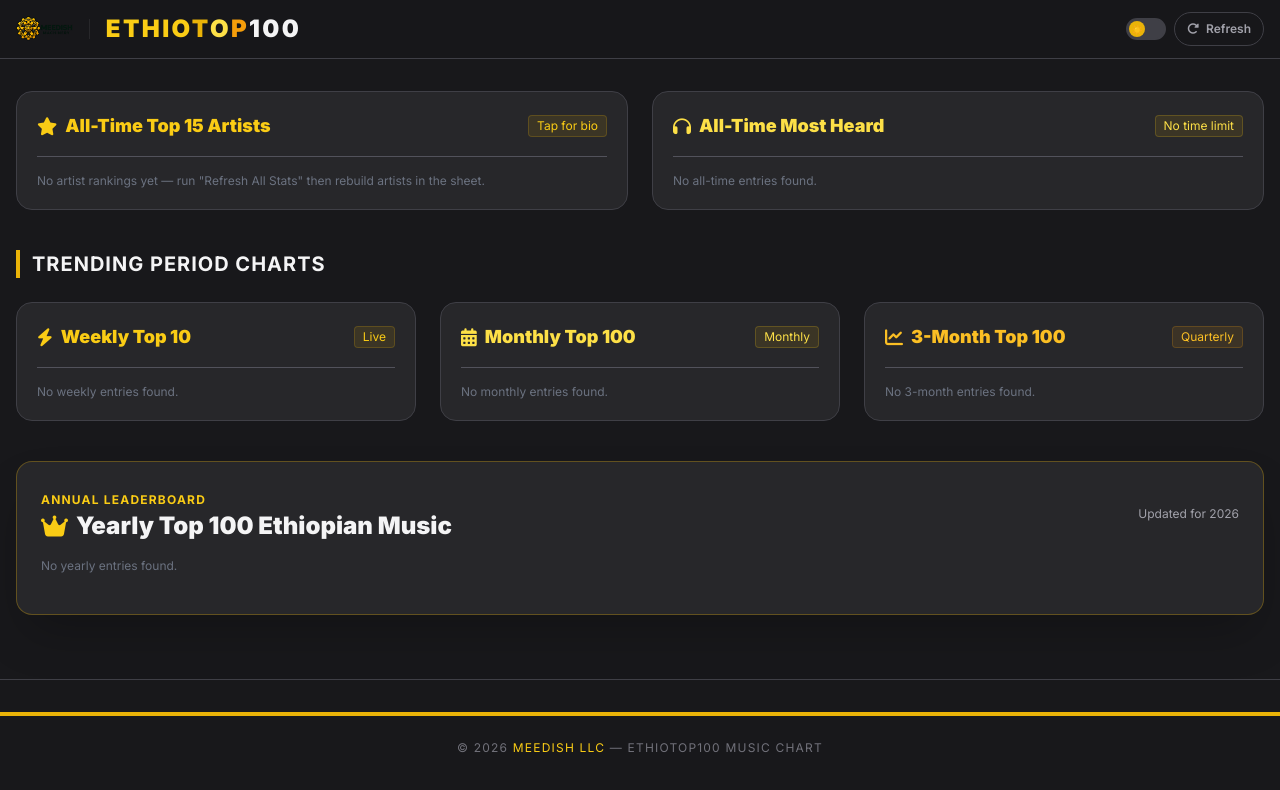
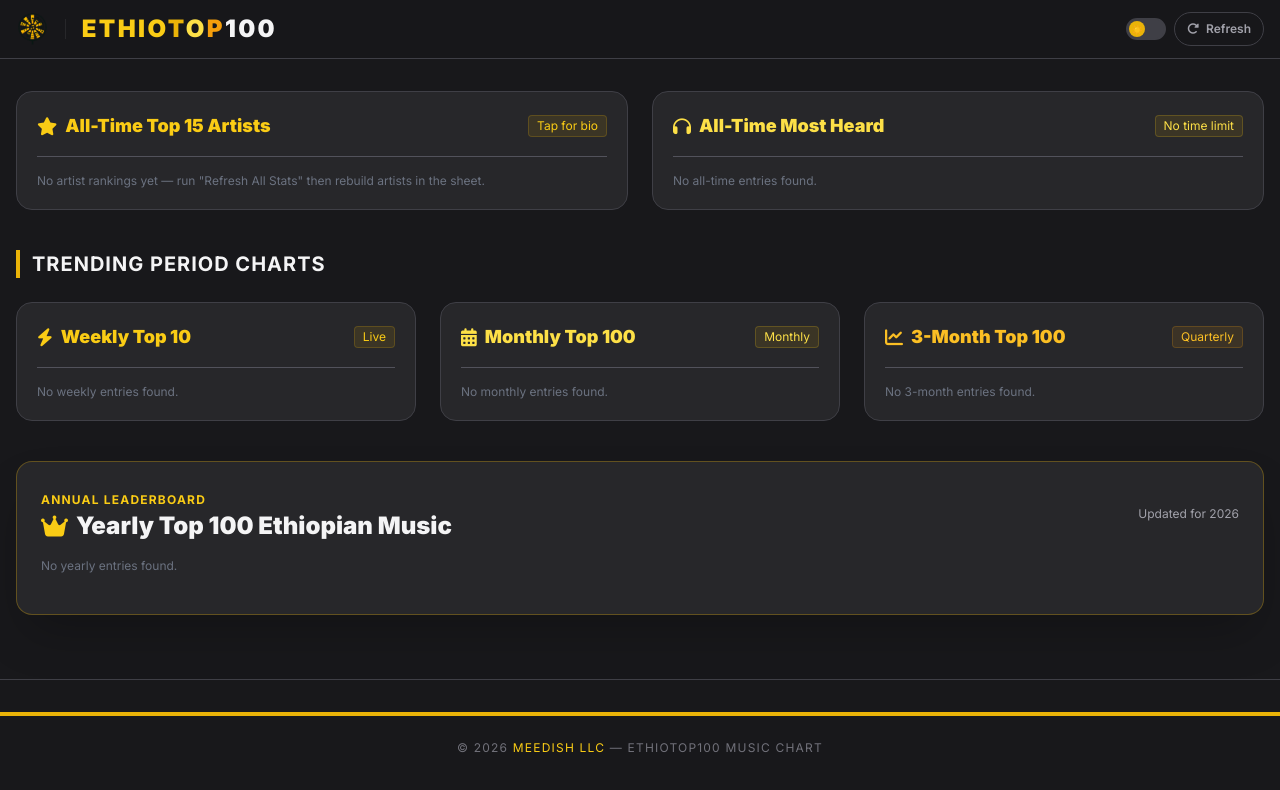
Before and after one commit to meedish-LLC/meedish-site, a website: page music chart/index.html in a window 1280 px wide. Drawn offline with nearby package versions, Linux system fonts and the light colour scheme; no server answers.

Commit message:
Update logo image source in index.html

```diff
--- a/music chart/index.html
+++ b/music chart/index.html
@@ -357,7 +357,7 @@
       <!-- Left: back link + logo -->
       <div class="flex items-center gap-4">
         <a href="../index.html" class="flex items-center" title="Back to Meedish">
-          <img src="../meedish-machinery-main/logo/gearIcon.png" alt="Meedish Logo"
+          <img src="../music chart/logo.png" alt="Meedish Logo"
             class="h-8 w-auto object-contain hover:opacity-80 transition-opacity duration-200">
         </a>
         <div class="h-5 w-px theme-card hidden sm:block"></div>
```
